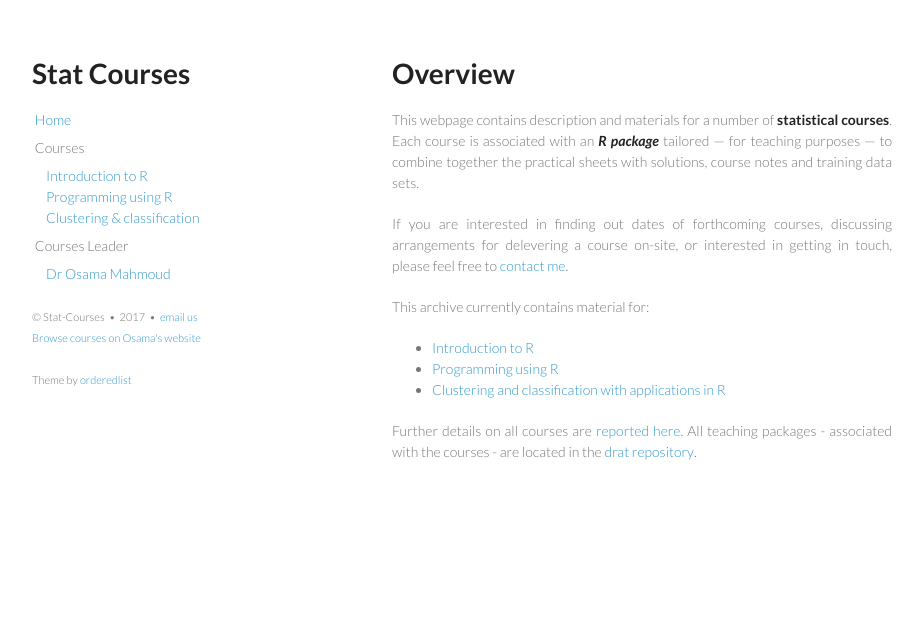
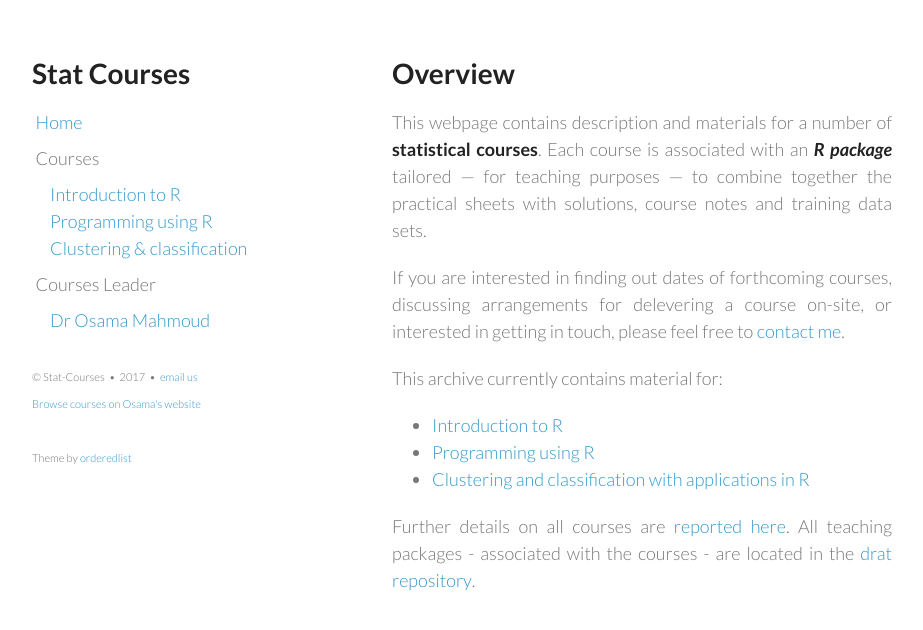
Before and after one commit to statcourses/statcourses.github.io, a Jekyll site: the page built from index.md, in a window 1280 px wide. Shown: the top 630 px of the page, without its empty margins (178-1101 px from the left). Built offline with Jekyll 4.4.1, drawn with Linux system fonts in a browser that asks for light colours.

Commit message:
Css increase font size

```diff
--- a/stylesheets/styles.css
+++ b/stylesheets/styles.css
@@ -2,7 +2,7 @@
 
 body {
   padding:50px;
-  font:14px/1.5 Lato, "Helvetica Neue", Helvetica, Arial, sans-serif;
+  font:18px/1.5 Lato, "Helvetica Neue", Helvetica, Arial, sans-serif;
   color:#777;
   font-weight:300;
 }
```
